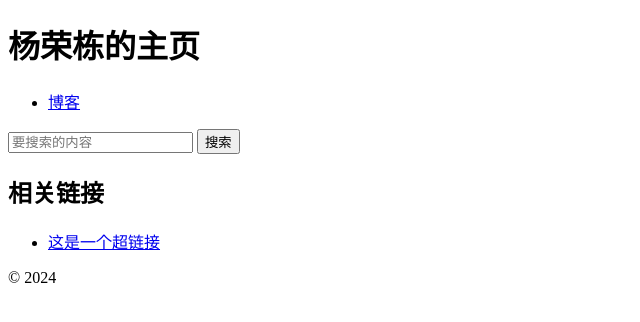
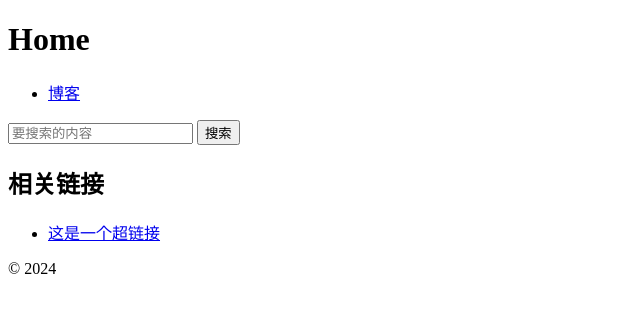
Before and after one commit to RongdongYang/github.io, a plain HTML site: page index.html in a window 1280 px wide. Shown: the whole page, without its empty margins (0-640 px from the left). Drawn offline with Linux system fonts and the light colour scheme.

Commit message:
Update index.html
Signed-off-by: yangrd <1193985364@qq.com>

```diff
--- a/index.html
+++ b/index.html
@@ -7,7 +7,7 @@
 </head>
 <body>
     <header>
-        <h1>杨荣栋的主页</h1>
+        <h1>Home</h1>
     </header>
     <nav>
         <ul>
```
